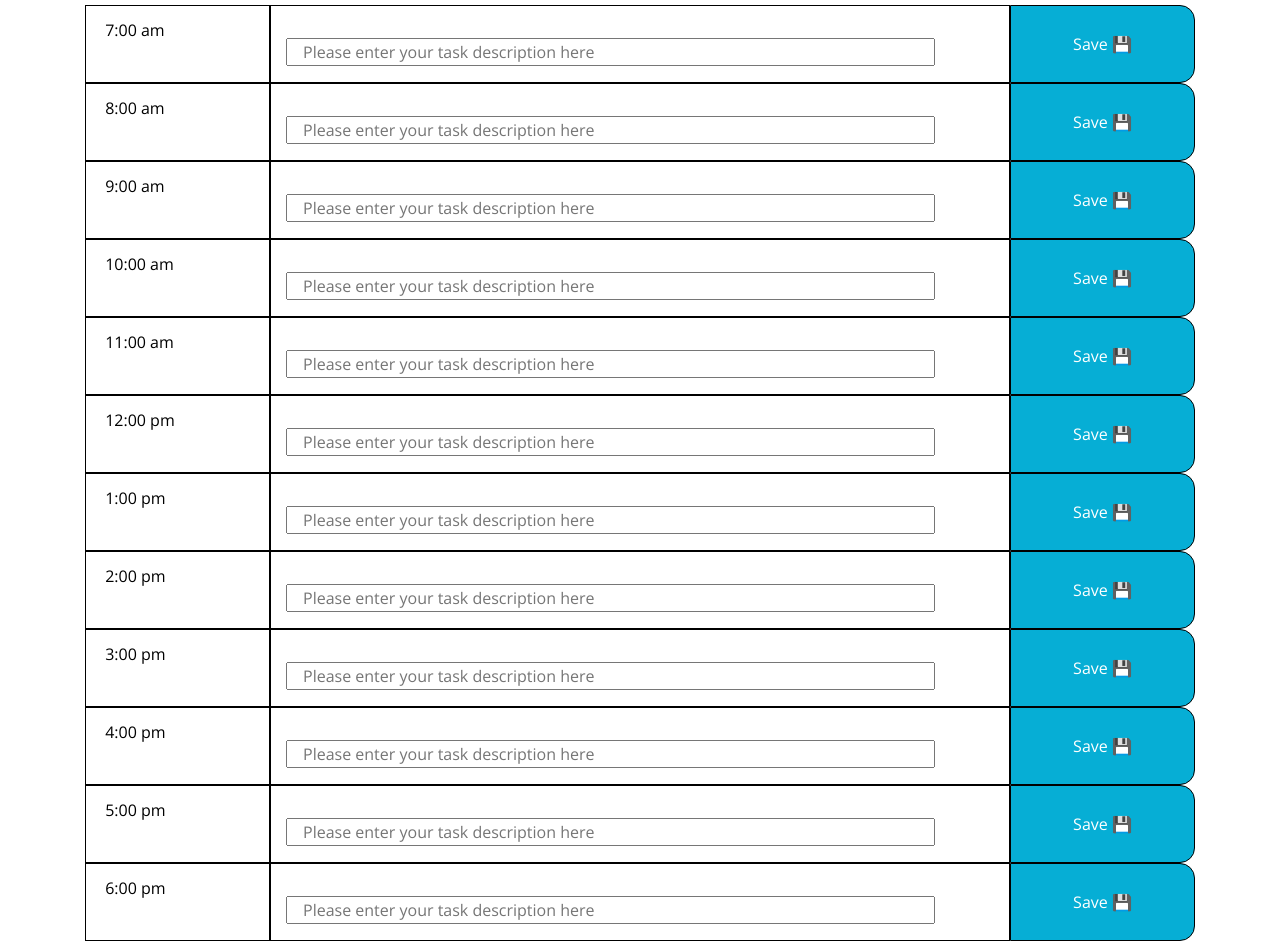
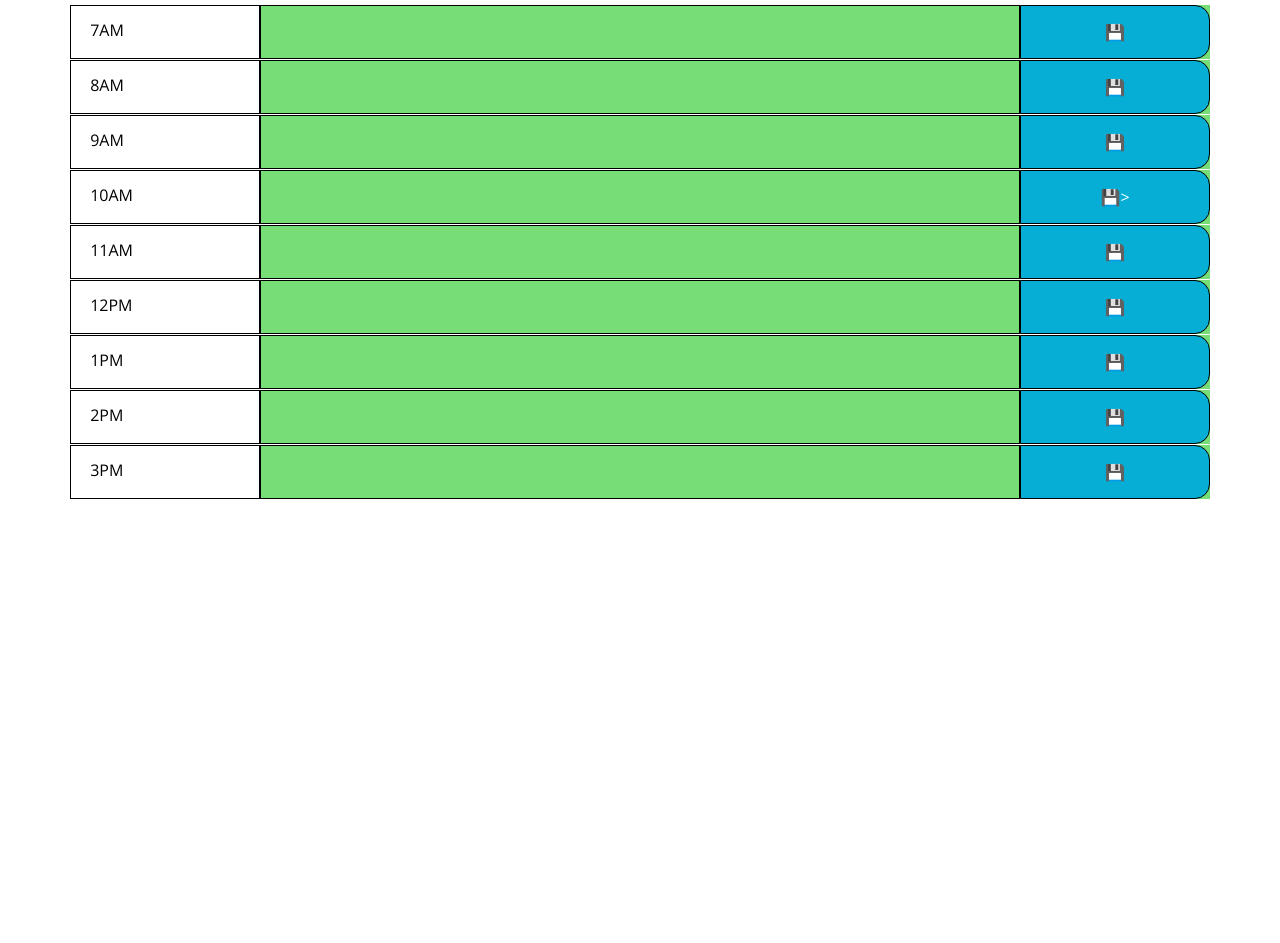
Before and after one commit to Likica/workday-scheduler, a plain HTML site: page index.html in a window 1280 px wide. Shown: the part 332-1275 px from the top of the page. After the commit the page ends 831 px from the top, so only its background shows below. Drawn offline with nearby package versions, Linux system fonts and the light colour scheme.

Commit message:
add time, date and colorizing blocks feature

```diff
--- a/assets/css/style.css
+++ b/assets/css/style.css
@@ -11,6 +11,7 @@ body {
     color: #000000;
     border-left: 1px solid black;
     padding: 10px;
+    border: 1px solid #000000;
   }
 
   .jumbotron {
@@ -30,9 +31,11 @@ body {
 .placeholder {
   height: 100%;
 }
+
+/* timeblock ?*/
   .row {
     white-space: pre-wrap;
-    height: 550px;
+    height: 55px;
     border-top: 1px solid rgb(255, 255, 255);
   }
 
--- a/assets/js/code.js
+++ b/assets/js/code.js
@@ -1,8 +1,12 @@
+// var $currentDay = $('#currentDay');
+var $timeBlocks = $('.time-block');
+var $taskArea = $('.tasks');
+var $saveBtn = $('.saveBtn');
+var time = moment();
 
-var saveTask = document.querySelector('#saveBtn');
-var taskInfoEl = document.querySelectorAll('#description');
-var classList = document.getElementsByClassName('hour');
-var currentTime = parseInt(moment().format('H'));
+// tasks counter
+toDoItems = [];
+
 
 // START Subtitle Date
 //Add date below Subtitle
@@ -13,10 +17,93 @@ var date = date + ' ';
 document.getElementById('currentDay').innerHTML = date;
 // END subtitle Date
 
-// enable user to input task description
+
+// begin function for scheduling tasks
+function runMyScheduler() {
+    // set up localStorage
+    // $('#currentDay').text(moment().format('dddd, MMMM Do'));
+
+    $('.time-block').each(function () {
+        var id = $(this).attr('id');
+        var textarea = localStorage.getItem(id);
+
+        if (textarea !== null) {
+            $(this).children('.textarea').val(textarea);
+        }
+    });
+
+}
+runMyScheduler();
 
 
-// saveTask btn function
+// colorize timeblocks
+function colorizeTimeblocks() {
+    hour = time.hours();
+    $('.time-block').each(function () {
+        var thisHour = parseInt($(this).attr('id'));
 
+        if (thisHour > hour) {
+            $(this).addClass('future').removeClass('past present');
+        }
+        else if
+            (thisHour === hour) {
+            $(this).addClass('present').removeClass('past future');
+        }
+        else {
+            $(this).addClass('past').removeClass('present future');
+        }
+    })
+}
+colorizeTimeblocks();
+// $timeBlocks.each(function () {
+//     var $thisBlock = $(this);
+//     var thisBlockTime = parseInt($thisBlock.attr('time'));
+//     var todoObj = {
+//         time: thisBlockTime,
+//         text: '',
+//     }
+//     toDoItems.push(todoObj);
+// });
+// add localStorage
+//     localStorage.setItem('todos', JSON.stringify(toDoItems));
+// }
 
-// CHECK TIME and COLORIZE PAST, PRESENT AND FUTURE
+// // Add date,time and formatting for tasks
+// var curentDay = moment().format('dddd, MMMM Do');
+// var currentTime = moment().format('H');
+
+// var colorTimeBlocks = function () {
+//     var currentHour = moment().hour()
+
+//     for (var i = 6; i < 15; i++) {
+//         var tasks = $('task -' + i)
+//     } if (currentHour > i) {
+//         $(tasks).addClass('past').removeClass('present future');
+//     }
+//     else if
+//         (currentHour === i) {
+//         $(tasks).addClass('present').removeClass('past future');;
+//     } else {
+//         $(tasks).addClass('future').removeClass('present past');;
+//     }
+// }
+
+// // Colorize time blocks
+// function colorizeTimeBlocks() {
+//     $timeBlocks.each(function () {
+//         var $thisBlock = $(this);
+//         var thisBlockTime = parseInt($thisBlock.attr('time'));
+
+//         // if task is in past time, remove other classes and display only past classs (color)
+//         if (thisBlockTime < currentTime) {
+//             $thisBlock.addClass('past').removeClass('present future');
+//         }
+//         // if task is in present time, remove other classes and display only present classs (color)
+//         else if (thisBlockTime = currentTime) {
+//             $thisBlock.addClass('present').removeClass('past future');
+//         }
+//         // if task is in future time, remove other classes and display only future classs (color)
+//         else if (thisBlockTime > currentTime) {
+//             $thisBlock.addClass('future').removeClass('past present');
+//         }
+//     });
--- a/index.html
+++ b/index.html
@@ -22,94 +22,57 @@
         </p>
     </header>
     <!-- End Jumbotron -->
-    <div class="container">
     <!-- Timeblocks start -->
-        <div class="container" id="time-block">
-            <div class="row">
-                <div class="col-2 hour" id="7"> 7:00 am </div>
-                <div class="col-8 description">
-                    <input type="textarea" class="col-11" placeholder="Please enter your task description here">
+    <div class="container tasks">
+        <div class="row time-block" id="7">
+            <div class="col-2 hour"> 7AM </div>
+            <textarea class="col-8 textarea"></textarea>
+            <button class="col-2 saveBtn" id="save-task">💾</button>
         </div>
-                <button class="col-2 saveBtn" id="saveBtn">Save 💾</button>
-
-
-                <div class="col-2 hour" id="8"> 8:00 am </div>
-                <div class="col-8 description">
-                    <input type="textarea" class="col-11" placeholder="Please enter your task description here">
+        <div class="row time-block" id="8">
+            <div class="col-2 hour"> 8AM </div>
+            <textarea class="col-8 textarea"></textarea>
+            <button class="col-2 saveBtn" id="save-task">💾</button>
         </div>
-                <button class="col-2 saveBtn" id="saveBtn">Save 💾</button>
-
-
-                <div class="col-2 hour" id="9"> 9:00 am </div>
-                <div class="col-8 description">
-                    <input type="textarea" class="col-11" placeholder="Please enter your task description here">
+        <div class="row time-block" id="9">
+            <div class="col-2 hour"> 9AM </div>
+            <textarea class="col-8 textarea"></textarea>
+            <button class="col-2 saveBtn" id="save-task">💾</button>
         </div>
-                <button class="col-2 saveBtn" id="saveBtn">Save 💾</button>
-
-
-                <div class="col-2 hour" id="10"> 10:00 am </div>
-                <div class="col-8 description">
-                    <input type="textarea" class="col-11" placeholder="Please enter your task description here">
+        <div class="row time-block" id="10">
+            <div class="col-2 hour"> 10AM </div>
+            <textarea class="col-8 textarea"></textarea>
+            <button class="col-2 saveBtn" id="save-task">💾></button>
         </div>
-                <button class="col-2 saveBtn" id="saveBtn">Save 💾</button>
-
-
-                <div class="col-2 hour" id="11"> 11:00 am </div>
-                <div class="col-8 description">
-                    <input type="textarea" class="col-11" placeholder="Please enter your task description here">
+        <div class="row time-block" id="11">
+            <div class="col-2 hour"> 11AM </div>
+            <textarea class="col-8 textarea"></textarea>
+            <button class="col-2 saveBtn" id="save-task">💾</button>
         </div>
-                <button class="col-2 saveBtn" id="saveBtn">Save 💾</button>
-
-
-                <div class="col-2 hour" id="12"> 12:00 pm </div>
-                <div class="col-8 description">
-                    <input type="textarea" class="col-11" placeholder="Please enter your task description here">
+        <div class="row time-block" id="12">
+            <div class="col-2 hour"> 12PM </div>
+            <textarea class="col-8 textarea"></textarea>
+            <button class="col-2 saveBtn" id="save-task">💾</button>
         </div>
-                <button class="col-2 saveBtn" id="saveBtn">Save 💾</button>
-
-                <div class="col-2 hour" id="13"> 1:00 pm </div>
-                <div class="col-8 description">
-                    <input type="textarea" class="col-11" placeholder="Please enter your task description here">
+        <div class="row time-block" id="13">
+            <div class="col-2 hour"> 1PM </div>
+            <textarea class="col-8 textarea"></textarea>
+            <button class="col-2 saveBtn" id="save-task">💾</button>
         </div>
-                <button class="col-2 saveBtn" id="saveBtn">Save 💾</button>
-
-
-                <div class="col-2 hour" id="14"> 2:00 pm </div>
-                <div class="col-8 description">
-                    <input type="textarea" class="col-11" placeholder="Please enter your task description here">
+        <div class="row time-block" id="14">
+            <div class="col-2 hour"> 2PM </div>
+            <textarea class="col-8 textarea"></textarea>
+            <button class="col-2 saveBtn" id="save-task">💾</button>
         </div>
-                <button class="col-2 saveBtn" id="saveBtn">Save 💾</button>
-
-
-                <div class="col-2 hour" id="15"> 3:00 pm </div>
-                <div class="col-8 description">
-                    <input type="textarea" class="col-11" placeholder="Please enter your task description here">
-                </div>
-                <button class="col-2 saveBtn" id="saveBtn">Save 💾</button>
-
-
-                <div class="col-2 hour" id="16"> 4:00 pm </div>
-                <div class="col-8 description">
-                    <input type="textarea" class="col-11" placeholder="Please enter your task description here">
-                </div>
-                <button class="col-2 saveBtn" id="saveBtn">Save 💾</button>
-
-
-                <div class="col-2 hour" id="17"> 5:00 pm </div>
-                <div class="col-8 description">
-                    <input type="textarea" class="col-11" placeholder="Please enter your task description here">
-                </div>
-                <button class="col-2 saveBtn" id="saveBtn">Save 💾</button>
-
-
-                <div class="col-2 hour" id="18"> 6:00 pm </div>
-                <div class="col-8 description">
-                    <input type="textarea" class="col-11" placeholder="Please enter your task description here">
-                </div>
-                <button class="col-2 saveBtn" id="saveBtn">Save 💾</button>
+        <div class="row time-block" id="15">
+            <div class="col-2 hour"> 3PM </div>
+            <textarea class="col-8 textarea"></textarea>
+            <button class="col-2 saveBtn" id="save-task">💾</button>
         </div>
     </div>
-        <!-- Timeblocks start -->
+
+    </div>
+    <!-- Timeblocks end -->
 
     <script src="https://code.jquery.com/jquery-3.4.1.min.js"></script>
     <script src="https://cdnjs.cloudflare.com/ajax/libs/moment.js/2.24.0/moment.min.js"></script>
```
Lines whose indentation alone changed are shown as unchanged.
